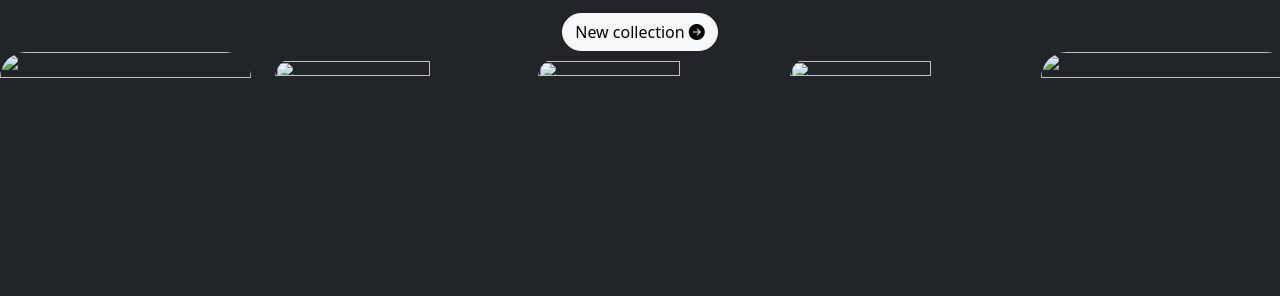
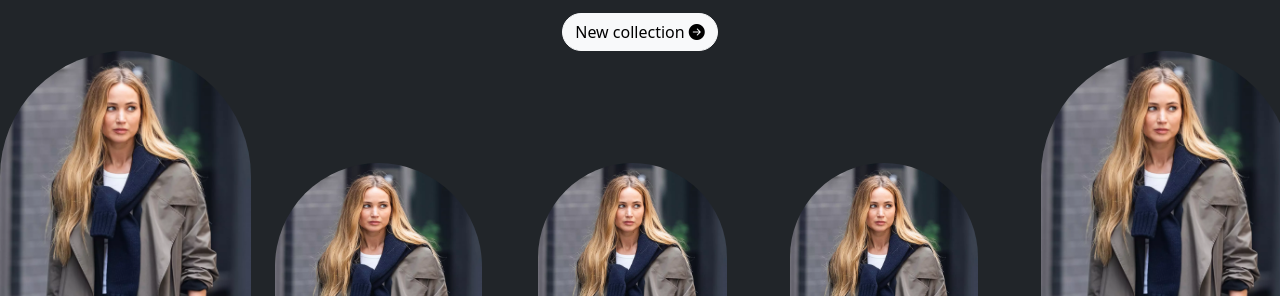
Before and after one commit to JariolD/DITH, a plain HTML site: page index.html in a window 1280 px wide. Shown: the part 504-800 px from the top of the page. Drawn offline with nearby package versions, Linux system fonts and the light colour scheme.

Commit message:
Update index.html

```diff
--- a/index.html
+++ b/index.html
@@ -90,19 +90,19 @@
 <div class="contianer">
   <div class="row">
     <div class="col">
-      <img src="image/1.webp" alt="" class="h-100 w-100 rounded-top-pill">
+      <img src="1.webp" alt="" class="h-100 w-100 rounded-top-pill">
     </div>
     <div class="col position-relative ">
-      <img src="image/1.webp" alt="" class="h-75 w-75 rounded-top-pill position-absolute bottom-0 ">
+      <img src="1.webp" alt="" class="h-75 w-75 rounded-top-pill position-absolute bottom-0 ">
     </div>
     <div class="col position-relative p-0">
-      <img src="image/1.webp" alt="" class="h-75 w-75  rounded-top-pill position-absolute  bottom-0">
+      <img src="1.webp" alt="" class="h-75 w-75  rounded-top-pill position-absolute  bottom-0">
     </div>
     <div class="col position-relative p-0">
-      <img src="image/1.webp" alt="" class="h-75 w-75  rounded-top-pill position-absolute  bottom-0">
+      <img src="1.webp" alt="" class="h-75 w-75  rounded-top-pill position-absolute  bottom-0">
     </div>
     <div class="col p-0">
-      <img src="image/1.webp" alt="" class="h-100 w-100  rounded-top-pill ">
+      <img src="1.webp" alt="" class="h-100 w-100  rounded-top-pill ">
     </div>
   </div>
 </div>
```
